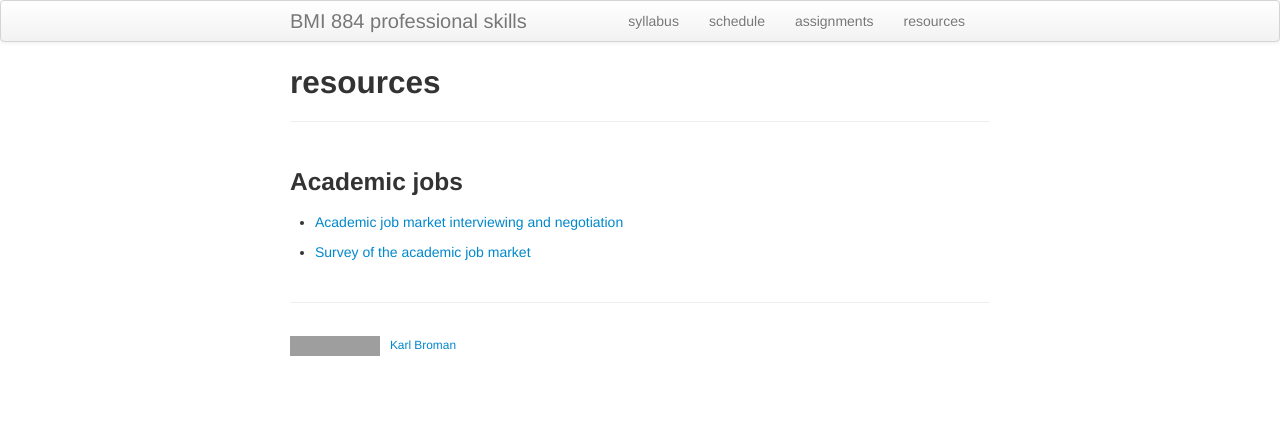
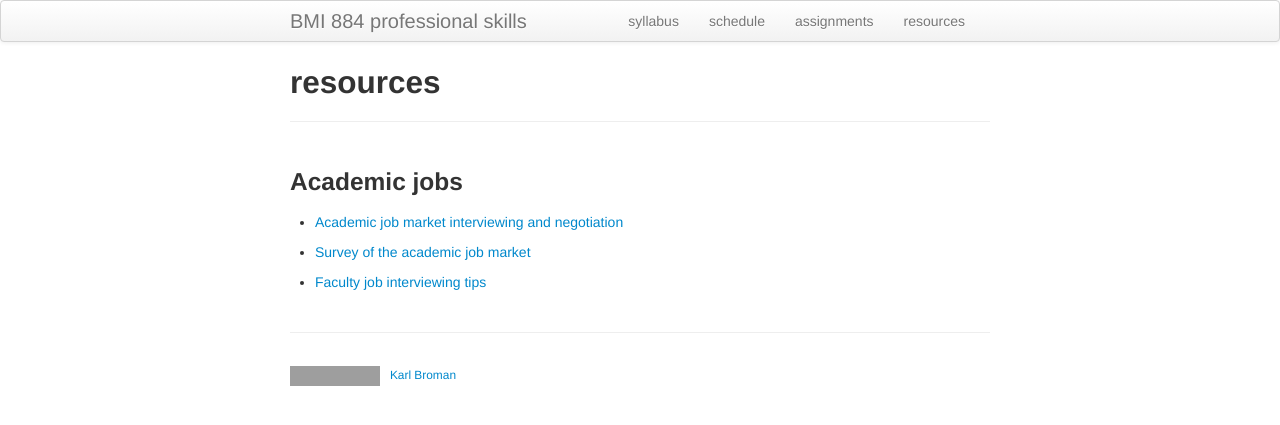
Before and after one commit to kbroman/BMI884_spring2021, a Jekyll site: the page built from resources.md, in a window 1280 px wide. Shown: the top 425 px of the page. Built offline with Jekyll 4.4.1, drawn with Linux system fonts in a browser that asks for light colours; grey boxes are pictures that could not be loaded.

Commit message:
Add to resource.md: faculty job interviewing tips

```diff
--- a/resources.md
+++ b/resources.md
@@ -10,3 +10,5 @@ description: Resources for BMI 884, Biomedical data science professional skills
 - [Academic job market interviewing and negotiation](http://web.archive.org/web/20181221203426/https://www.sciencewithdrdoom.com/blog-1/2018/4/1/academic-job-market-interviewing-negotiation)
 
 - [Survey of the academic job market](https://doi.org/10.1101/796466)
+
+- [Faculty job interviewing tips](http://www.jeffreybigham.com/blog/2020/faculty-job-interviewing-tips.html)
```
